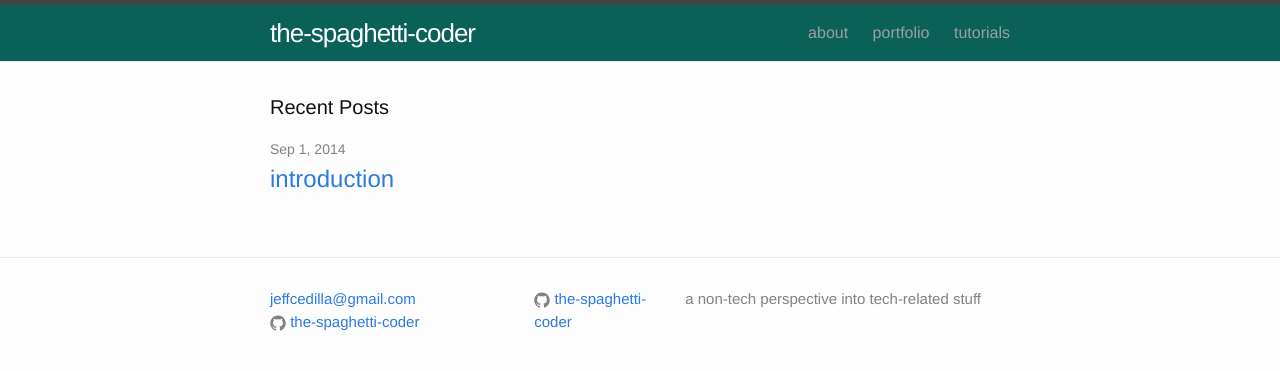
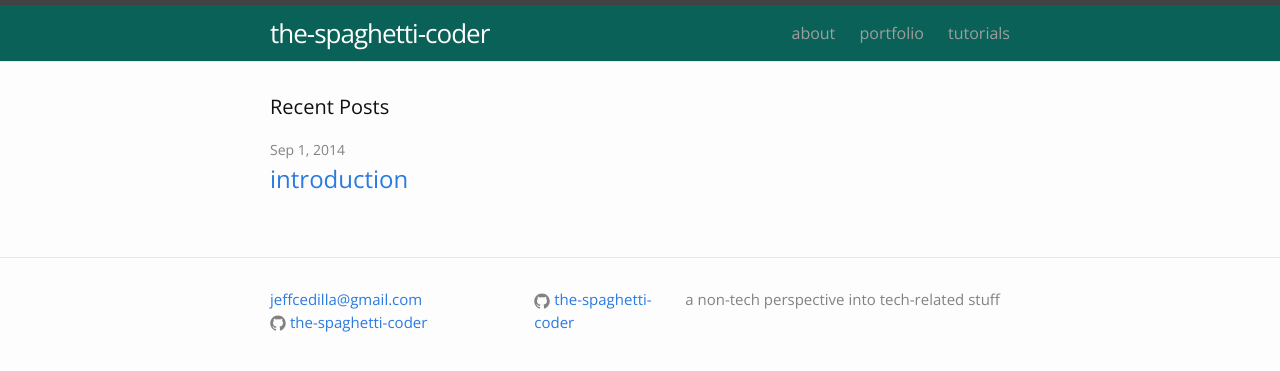
Before and after one commit to the-spaghetti-coder/the-spaghetti-coder.github.io, a Jekyll site: the page built from index.html, in a window 1280 px wide. Shown: the top 371 px of the page. Built offline with Jekyll 4.4.1, drawn with Linux system fonts in a browser that asks for light colours.

Commit message:
Google fonts.

```diff
--- a/_includes/head.html
+++ b/_includes/head.html
@@ -5,7 +5,7 @@
 
     <title>{% if page.title %}{{ page.title }}{% else %}{{ site.title }}{% endif %}</title>
     <meta name="description" content="{{ site.description }}">
-
+    <link href='http://fonts.googleapis.com/css?family=Open+Sans:300' rel='stylesheet' type='text/css'>
     <link rel="stylesheet" href="{{ "/css/main.css" | prepend: site.baseurl }}">
     <link rel="canonical" href="{{ page.url | replace:'index.html','' | prepend: site.baseurl | prepend: site.url }}">
 </head>
--- a/css/main.scss
+++ b/css/main.scss
@@ -4,8 +4,7 @@
 @charset "utf-8";
 
 
-
-// Our variables
+//Customize header
 .site-header {
 	background-color: #0A6157;
 	color: #FFFFFF;
@@ -21,7 +20,9 @@ a.page-link:active {color: #9E9E9E;}
 a.page-link:visited {color: #9E9E9E;}
 a.page-link:hover {color: #9E9E9E;}
 
-$base-font-family: "Helvetica Neue", Helvetica, Arial;
+
+//Variables
+$base-font-family: 'Open Sans', "Helvetica Neue", Helvetica, Arial;
 $base-font-size:   16px;
 $small-font-size:  $base-font-size * 0.875;
 $base-line-height: 1.5;
--- a/index.html
+++ b/index.html
@@ -3,7 +3,6 @@ layout: default
 ---
 
 <div class="home">
-
   <h1 class="page-heading">Recent Posts</h1>
 
   <ul class="post-list">
```
